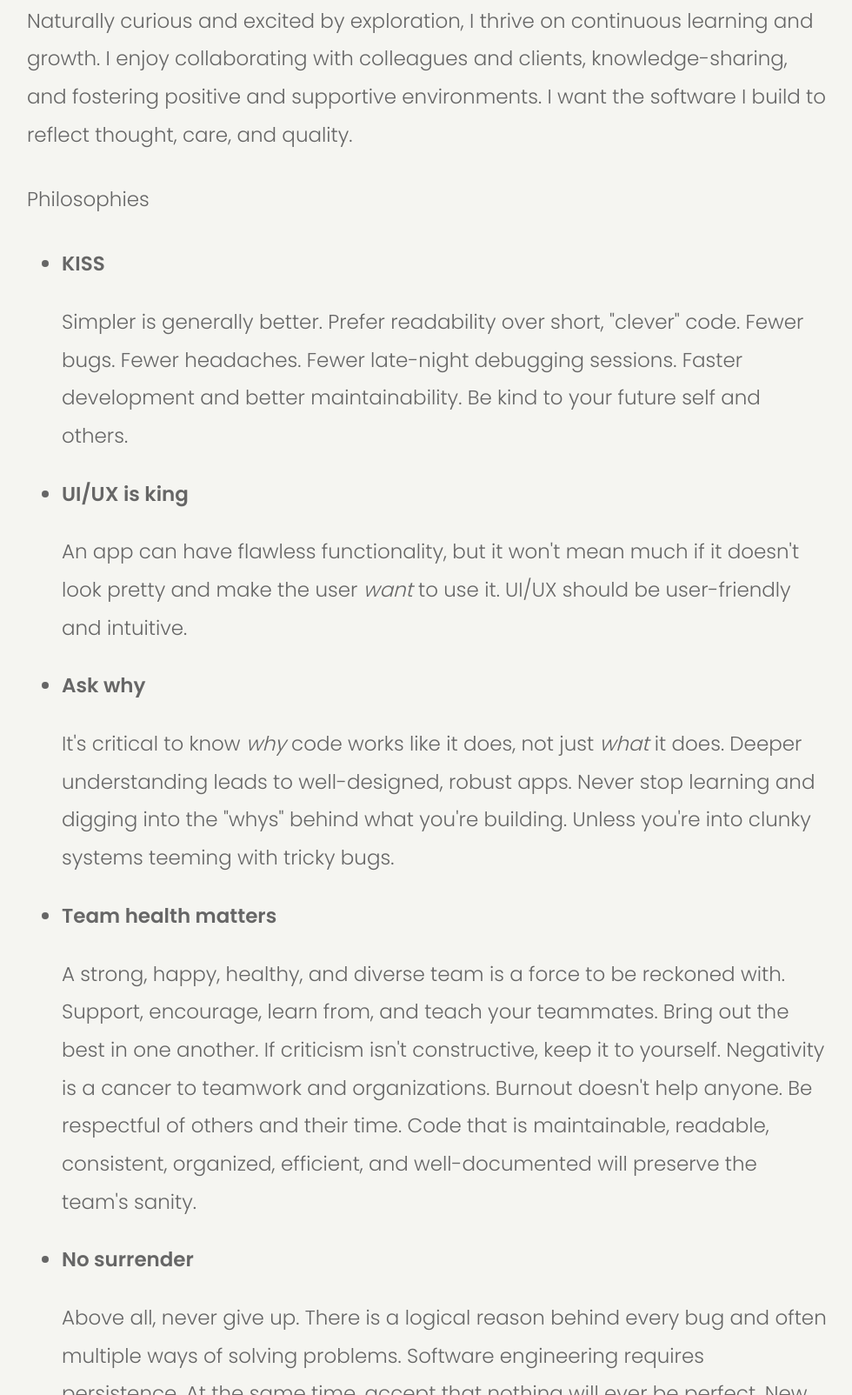
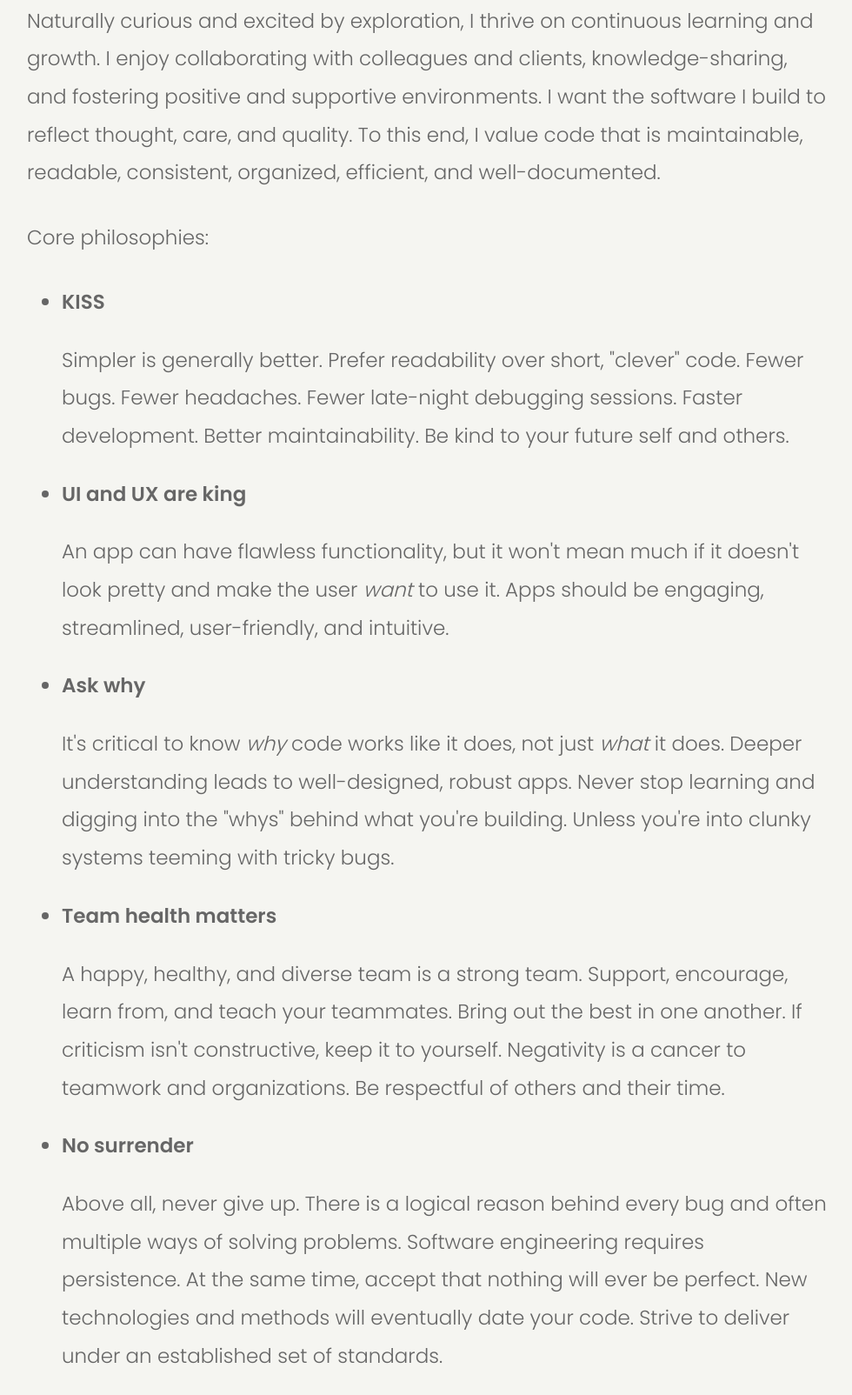
Before and after one commit to mroman48389/PortfolioProject, a website built with Vite: page index.html in a window 1280 px wide. Shown: the part 1759-3363 px from the top of the page at 87% size, without its empty margins (149-1129 px from the left). Built offline with nearby package versions, Linux system fonts and the light colour scheme.

Commit message:
Reworded Values and philosophy section again.

```diff
--- a/index.html
+++ b/index.html
@@ -209,10 +209,11 @@
                         <p class="text--lg">
                             Naturally curious and excited by exploration, I thrive on <strong>continuous learning and growth</strong>. I enjoy
                             <strong>collaborating with colleagues and clients, knowledge-sharing, and fostering positive and supportive environments</strong>.
-                            I want the software I build to reflect <strong>thought, care, and quality</strong>.
+                            I want the software I build to reflect <strong>thought, care, and quality</strong>.  To this end, I value code that is
+                            <strong>maintainable, readable, consistent, organized, efficient, and well-documented</strong>.
                         </p>
 
-                        <h4 id="about-me-philosophies-h4" class="text--lg">Philosophies</h4>
+                        <h4 id="about-me-philosophies-h4" class="text--lg">Core philosophies:</h4>
                         <ul class="philosophies-list text--lg">
                             <li>
                                 <div class="bullet-title">
@@ -221,7 +222,7 @@
                                 <div class="bullet-description">
                                     <p class="text--lg">
                                         <strong> Simpler</strong> is generally better. Prefer readability over short, "clever" code. Fewer bugs.
-                                        Fewer headaches. Fewer late-night debugging sessions.  Faster development and better maintainability.
+                                        Fewer headaches. Fewer late-night debugging sessions. Faster development. Better maintainability.
                                         Be kind to your future self and others.
                                     </p>
                                 </div>
@@ -229,12 +230,12 @@
 
                             <li>
                                 <div class="bullet-title">
-                                    <p>UI/UX is king</p>
+                                    <p>UI and UX are king</p>
                                 </div>
                                 <div class="bullet-description">
                                     <p class="text--lg">
                                         An app can have flawless functionality, but it won't mean much if it doesn't look pretty and make the
-                                        user <em>want</em> to use it. UI/UX should be <strong>user-friendly</strong> and <strong>intuitive</strong>.
+                                        user <em>want</em> to use it. Apps should be <strong>engaging, streamlined, user-friendly, and intuitive</strong>.
                                     </p>
                                 </div>
                             </li>
@@ -258,11 +259,9 @@
                                 </div>
                                 <div class="bullet-description">
                                     <p class="text--lg">
-                                        A strong, happy, healthy, and diverse team is a force to be reckoned with. Support, encourage, learn from, and
-                                        teach your teammates. Bring out the best in one another. If criticism isn't constructive, keep it to yourself.
-                                        Negativity is a cancer to teamwork and organizations. Burnout doesn't help anyone. Be respectful of others and
-                                        their time. Code that is <strong>maintainable, readable, consistent, organized, efficient, and
-                                        well-documented</strong> will preserve the team's sanity.
+                                        A happy, healthy, and diverse team is a strong team. <strong>Support, encourage, learn from, and
+                                        teach</strong> your teammates. Bring out the best in one another. If criticism isn't constructive, keep it to yourself.
+                                        Negativity is a cancer to teamwork and organizations. Be respectful of others and their time.
                                     </p>
                                 </div>
                             </li>
```
